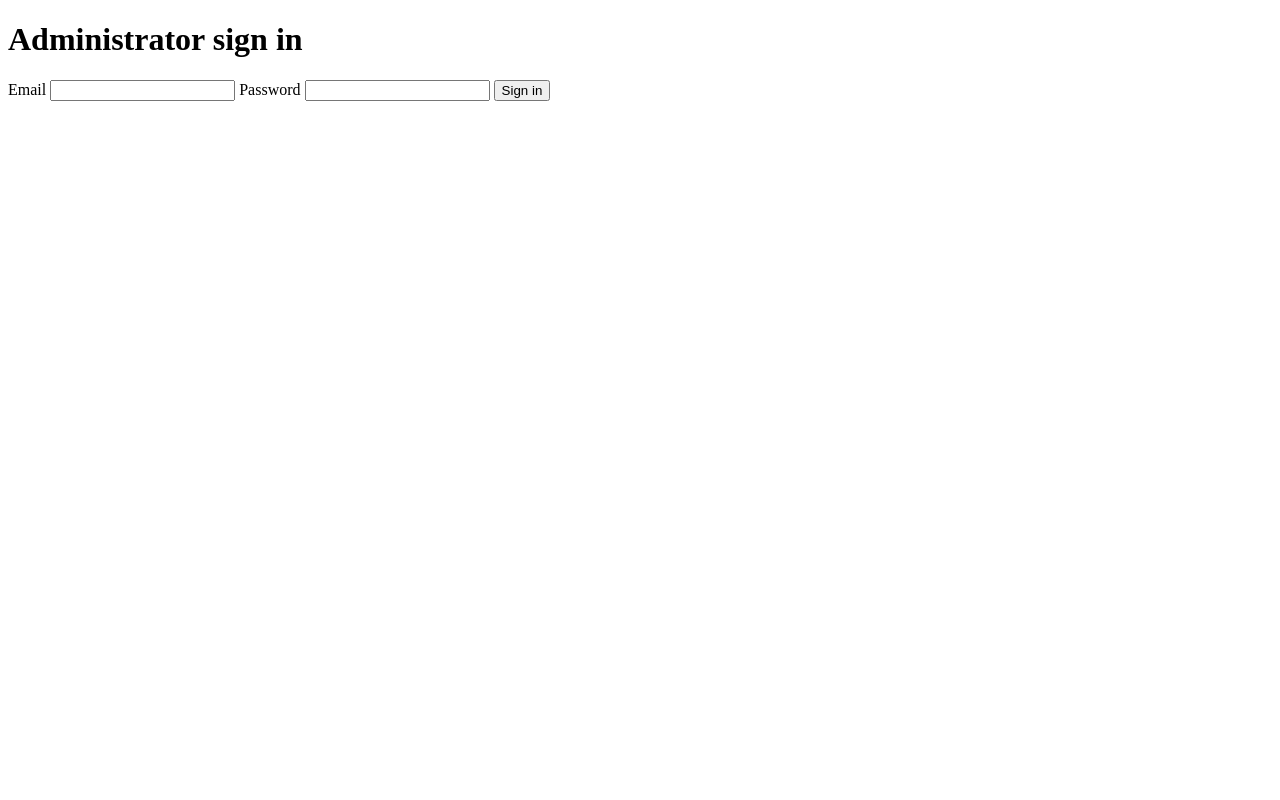
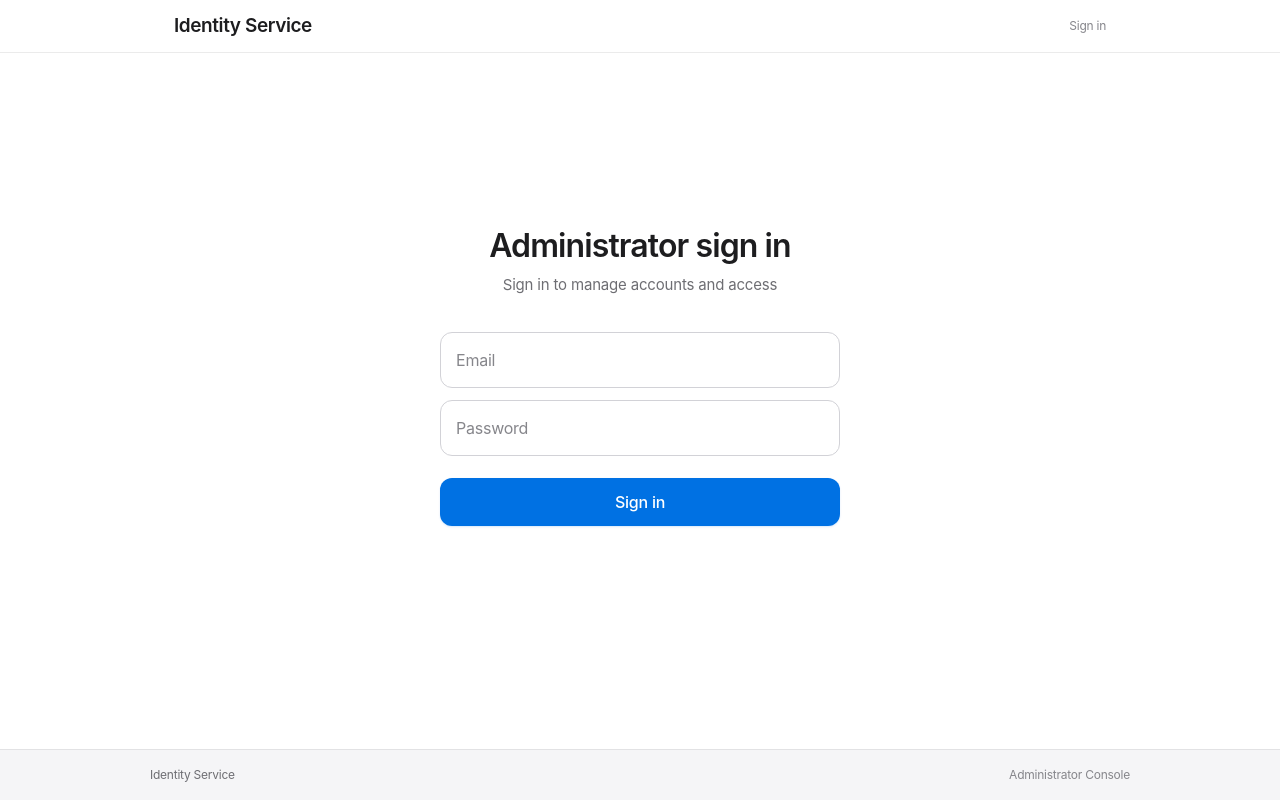
Before and after one commit to haoyuqi/identity-service, a Laravel app: page /admin/login in a window 1280 px wide. Run offline with Laravel 12, Linux system fonts and the light colour scheme; parts of the project's set-up code (start-up, migrations or seed data) failed here and were passed over.

Commit message:
style(auth): add minimalist same-origin stylesheet for admin login (#33)
## Summary

- Added a standalone same-origin stylesheet (`public/css/auth.css`) and
updated `resources/views/auth/login.blade.php` to style the
administrator sign-in page with a clean minimalist layout:
- Sticky top header (`Identity Service` / `Sign in`) and minimal footer
(`Identity Service` / `Administrator Console`) with no hardcoded
domains.
- Optically centered heading (`Administrator sign in`) and subtitle
(`Sign in to manage accounts and access`) without decorative icons.
- Two separate 56px rounded inputs (`Email` and `Password`) using
pure-CSS floating labels (`:placeholder-shown` + `:focus`) and focus
rings, plus a 48px primary `Sign in` submit button.
- Accessible validation/authentication error banner (`role="alert"`) and
`has-error` / `aria-invalid="true"` error state when `$errors->any()` is
present.
- Zero inline `<style>`, zero `style=""`, and zero `<script>`,
preserving full compatibility with `SecurityHeaders` strict CSP
(`default-src 'self'`).
- Added `tests/Feature/LoginPageViewTest.php` covering the same-origin
stylesheet link, absence of inline styles/scripts, and rendered
error/accessibility state.
- Updated `docs/architecture.md` to reference `public/css/auth.css`.

## Upgrade impact

None. No runtime, PHP/Composer, database, Redis, session, or security
header configuration changes. Existing authentication routes, form
fields, CSRF protection, and strict CSP remain unchanged.

## Verification

- Local Laradock workspace (`laradock` user):
  - `composer validate --strict`: passed.
  - `vendor/bin/pint --test`: passed (62 files).
  - `vendor/bin/phpstan analyse --no-progress`: passed (0 errors).
  - `composer audit --locked --no-interaction`: passed (0 advisories).
- `php artisan test --filter=LoginPageViewTest`: 2 passed (16
assertions).
- Unverified locally (covered by GitHub Actions CI on this PR):
- Full PostgreSQL 18 + Redis test suite with 100% `app/` line coverage
(`composer test:coverage`; local worktree lacked `REDIS_TEST_PASSWORD`
for Redis-backed tests).
  - OSV-Scanner dependency scan and amd64/arm64 container smoke tests.
- Live deployment visual verification against
`https://identity.haoyuqi.org/admin/login`.

```diff
--- /dev/null
+++ b/public/css/auth.css
@@ -0,0 +1,314 @@
+:root {
+  --bg: #ffffff;
+  --surface: #ffffff;
+  --surface-footer: #f5f5f7;
+  --text-primary: #1d1d1f;
+  --text-secondary: #6e6e73;
+  --text-tertiary: #86868b;
+  --border-subtle: rgba(0, 0, 0, 0.08);
+  --border-input: #d2d2d7;
+  --border-input-hover: #a1a1a6;
+  --accent: #0071e3;
+  --accent-hover: #0077ed;
+  --accent-active: #0066cc;
+  --accent-ring: rgba(0, 113, 227, 0.22);
+  --danger-bg: #fff2f4;
+  --danger-border: rgba(215, 0, 21, 0.2);
+  --danger-text: #bf0013;
+  --font-sans:
+    -apple-system, BlinkMacSystemFont, "SF Pro Text", "SF Pro Display",
+    "Helvetica Neue", "PingFang SC", "Hiragino Sans GB", sans-serif;
+  --font-display:
+    -apple-system, BlinkMacSystemFont, "SF Pro Display", "SF Pro Text",
+    "Helvetica Neue", "PingFang SC", sans-serif;
+  --radius: 12px;
+  color-scheme: light;
+}
+
+*,
+*::before,
+*::after {
+  box-sizing: border-box;
+}
+
+html,
+body {
+  margin: 0;
+  padding: 0;
+  min-height: 100%;
+}
+
+body {
+  display: flex;
+  flex-direction: column;
+  min-height: 100dvh;
+  background: var(--bg);
+  color: var(--text-primary);
+  font-family: var(--font-sans);
+  font-size: 15px;
+  line-height: 1.47059;
+  letter-spacing: -0.016em;
+  -webkit-font-smoothing: antialiased;
+  -moz-osx-font-smoothing: grayscale;
+}
+
+.top-bar {
+  position: sticky;
+  top: 0;
+  z-index: 10;
+  width: 100%;
+  background: rgba(255, 255, 255, 0.86);
+  backdrop-filter: saturate(180%) blur(20px);
+  -webkit-backdrop-filter: saturate(180%) blur(20px);
+  border-bottom: 1px solid var(--border-subtle);
+}
+
+.top-bar-inner {
+  max-width: 980px;
+  height: 52px;
+  margin: 0 auto;
+  padding: 0 24px;
+  display: flex;
+  align-items: center;
+  justify-content: space-between;
+}
+
+.brand-lockup {
+  color: var(--text-primary);
+  text-decoration: none;
+  font-family: var(--font-display);
+  font-size: 19px;
+  font-weight: 600;
+  letter-spacing: -0.022em;
+}
+
+.top-bar-meta {
+  font-size: 12px;
+  font-weight: 400;
+  color: var(--text-tertiary);
+}
+
+.stage {
+  flex: 1 0 auto;
+  display: flex;
+  align-items: center;
+  justify-content: center;
+  padding: 40px 24px 11vh;
+}
+
+.auth-shell {
+  width: 100%;
+  max-width: 400px;
+  display: flex;
+  flex-direction: column;
+  align-items: center;
+  text-align: center;
+}
+
+.auth-title {
+  margin: 0;
+  font-family: var(--font-display);
+  font-size: 32px;
+  font-weight: 600;
+  line-height: 1.125;
+  letter-spacing: -0.028em;
+  color: var(--text-primary);
+}
+
+.auth-subtitle {
+  margin: 10px 0 36px;
+  font-size: 15px;
+  font-weight: 400;
+  line-height: 1.45;
+  color: var(--text-secondary);
+  letter-spacing: -0.012em;
+}
+
+.alert {
+  width: 100%;
+  margin: 0 0 18px;
+  padding: 12px 14px;
+  border-radius: var(--radius);
+  background: var(--danger-bg);
+  border: 1px solid var(--danger-border);
+  color: var(--danger-text);
+  font-size: 13px;
+  line-height: 1.45;
+  text-align: left;
+  display: flex;
+  align-items: flex-start;
+  gap: 9px;
+}
+
+.alert-icon {
+  flex: 0 0 auto;
+  width: 16px;
+  height: 16px;
+  margin-top: 1px;
+}
+
+.alert-text {
+  margin: 0;
+}
+
+.auth-form {
+  width: 100%;
+  text-align: left;
+}
+
+.field-group {
+  display: flex;
+  flex-direction: column;
+  gap: 12px;
+}
+
+.field {
+  position: relative;
+  width: 100%;
+}
+
+.field-input {
+  position: relative;
+  z-index: 1;
+  width: 100%;
+  height: 56px;
+  padding: 23px 16px 7px;
+  border: 1px solid var(--border-input);
+  border-radius: var(--radius);
+  background: var(--surface);
+  color: var(--text-primary);
+  font-family: var(--font-sans);
+  font-size: 16px;
+  line-height: 1.25;
+  outline: none;
+  appearance: none;
+  transition:
+    border-color 140ms ease,
+    box-shadow 140ms ease,
+    background-color 140ms ease;
+}
+
+.field-input:hover {
+  border-color: var(--border-input-hover);
+}
+
+.field-input:focus {
+  border-color: var(--accent);
+  box-shadow: 0 0 0 4px var(--accent-ring);
+}
+
+.has-error .field-input {
+  border-color: rgba(191, 0, 19, 0.45);
+}
+
+.has-error .field-input:focus {
+  border-color: var(--accent);
+  box-shadow: 0 0 0 4px var(--accent-ring);
+}
+
+.field-label {
+  position: absolute;
+  z-index: 2;
+  left: 16px;
+  top: 50%;
+  transform: translateY(-50%);
+  color: var(--text-tertiary);
+  font-size: 16px;
+  line-height: 1;
+  pointer-events: none;
+  transition:
+    top 140ms cubic-bezier(0.2, 0, 0, 1),
+    transform 140ms cubic-bezier(0.2, 0, 0, 1),
+    font-size 140ms cubic-bezier(0.2, 0, 0, 1),
+    color 140ms ease;
+}
+
+.field-input:focus + .field-label,
+.field-input:not(:placeholder-shown) + .field-label {
+  top: 10px;
+  transform: translateY(0);
+  font-size: 11.5px;
+  letter-spacing: -0.004em;
+  color: var(--text-secondary);
+}
+
+.field-input:focus + .field-label {
+  color: var(--accent);
+}
+
+.actions {
+  margin-top: 22px;
+}
+
+.btn-primary {
+  width: 100%;
+  height: 48px;
+  padding: 0 20px;
+  border: 0;
+  border-radius: var(--radius);
+  background: var(--accent);
+  color: #ffffff;
+  font-family: var(--font-sans);
+  font-size: 16px;
+  font-weight: 500;
+  letter-spacing: -0.015em;
+  cursor: pointer;
+  display: inline-flex;
+  align-items: center;
+  justify-content: center;
+  box-shadow: 0 1px 2px rgba(0, 113, 227, 0.16);
+  transition:
+    background-color 140ms ease,
+    box-shadow 140ms ease,
+    transform 100ms ease;
+}
+
+.btn-primary:hover {
+  background: var(--accent-hover);
+  box-shadow: 0 3px 10px rgba(0, 113, 227, 0.22);
+}
+
+.btn-primary:active {
+  background: var(--accent-active);
+  transform: scale(0.992);
+  box-shadow: none;
+}
+
+.btn-primary:focus-visible {
+  outline: none;
+  box-shadow: 0 0 0 4px var(--accent-ring);
+}
+
+.site-footer {
+  flex: 0 0 auto;
+  background: var(--surface-footer);
+  border-top: 1px solid var(--border-subtle);
+  padding: 16px 24px;
+  font-size: 12px;
+  color: var(--text-secondary);
+}
+
+.footer-inner {
+  max-width: 980px;
+  margin: 0 auto;
+  display: flex;
+  flex-wrap: wrap;
+  align-items: center;
+  justify-content: space-between;
+  gap: 8px 24px;
+}
+
+.footer-meta {
+  color: var(--text-tertiary);
+}
+
+@media (max-width: 560px) {
+  .stage {
+    padding: 48px 20px 64px;
+    align-items: flex-start;
+  }
+
+  .auth-title {
+    font-size: 28px;
+  }
+}
--- a/resources/views/auth/login.blade.php
+++ b/resources/views/auth/login.blade.php
@@ -2,27 +2,77 @@
 <html lang="en">
 <head>
     <meta charset="utf-8">
-    <meta name="viewport" content="width=device-width, initial-scale=1">
-    <title>Administrator sign in</title>
+    <meta name="viewport" content="width=device-width, initial-scale=1, viewport-fit=cover">
+    <title>Administrator sign in · Identity Service</title>
+    <link rel="stylesheet" href="/css/auth.css">
 </head>
-<body>
-    <main>
-        <h1>Administrator sign in</h1>
+<body @if ($errors->any()) class="has-error" @endif>
+    <header class="top-bar">
+        <div class="top-bar-inner">
+            <span class="brand-lockup">Identity Service</span>
+            <span class="top-bar-meta">Sign in</span>
+        </div>
+    </header>
 
-        @if ($errors->any())
-            <p role="alert">{{ $errors->first() }}</p>
-        @endif
+    <main class="stage">
+        <section class="auth-shell" aria-labelledby="login-heading">
+            <h1 class="auth-title" id="login-heading">Administrator sign in</h1>
+            <p class="auth-subtitle">Sign in to manage accounts and access</p>
 
-        <form method="post" action="{{ route('login.store') }}">
-            @csrf
-            <label for="email">Email</label>
-            <input id="email" name="email" type="email" value="{{ is_string(old('email')) ? old('email') : '' }}" required autocomplete="username">
+            @if ($errors->any())
+                <div class="alert" role="alert">
+                    <svg class="alert-icon" viewBox="0 0 20 20" fill="currentColor" aria-hidden="true">
+                        <path fill-rule="evenodd" d="M10 18a8 8 0 1 0 0-16 8 8 0 0 0 0 16Zm-.75-11.25a.75.75 0 0 1 1.5 0v4a.75.75 0 0 1-1.5 0v-4Zm.75 7.25a1 1 0 1 0 0-2 1 1 0 0 0 0 2Z" clip-rule="evenodd"></path>
+                    </svg>
+                    <p class="alert-text">{{ $errors->first() }}</p>
+                </div>
+            @endif
 
-            <label for="password">Password</label>
-            <input id="password" name="password" type="password" required autocomplete="current-password">
+            <form class="auth-form" method="post" action="{{ route('login.store') }}">
+                @csrf
+                <div class="field-group">
+                    <div class="field">
+                        <input
+                            class="field-input"
+                            id="email"
+                            name="email"
+                            type="email"
+                            value="{{ is_string(old('email')) ? old('email') : '' }}"
+                            placeholder=" "
+                            required
+                            autocomplete="username"
+                            @if ($errors->any()) aria-invalid="true" @endif
+                        >
+                        <label class="field-label" for="email">Email</label>
+                    </div>
 
-            <button type="submit">Sign in</button>
-        </form>
+                    <div class="field">
+                        <input
+                            class="field-input"
+                            id="password"
+                            name="password"
+                            type="password"
+                            placeholder=" "
+                            required
+                            autocomplete="current-password"
+                            @if ($errors->any()) aria-invalid="true" @endif
+                        >
+                        <label class="field-label" for="password">Password</label>
+                    </div>
+                </div>
+
+                <div class="actions">
+                    <button class="btn-primary" type="submit">Sign in</button>
+                </div>
+            </form>
+        </section>
     </main>
+
+    <footer class="site-footer">
+        <div class="footer-inner">
+            <span>Identity Service</span>
+            <span class="footer-meta">Administrator Console</span>
+        </div>
+    </footer>
 </body>
 </html>
```
Also changed, not shown: docs/architecture.md (+1 -1 lines), tests/Feature/LoginPageViewTest.php (added, +43 -0 lines).
